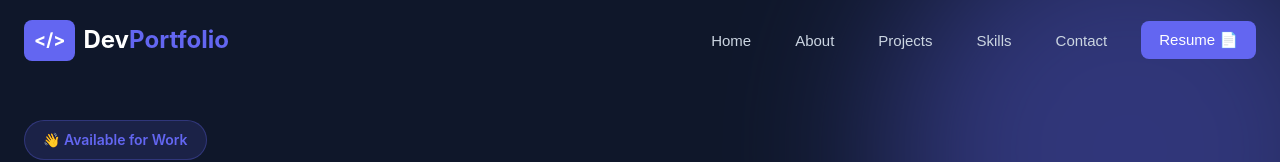
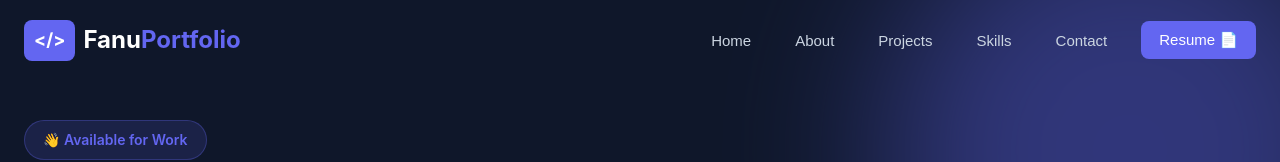
Before and after one commit to Fanitu/FanuPortofoilio, a React (Vite) app: page / in a window 1280 px wide. Shown: the top 162 px of the page. Built offline with nearby package versions, Linux system fonts and the light colour scheme.

Commit message:
Update App.jsx for name

```diff
--- a/src/App.jsx
+++ b/src/App.jsx
@@ -253,7 +253,7 @@ ${formData.message}
         <div className="container nav-container">
           <div className="nav-logo" onClick={() => scrollToSection('hero')}>
             <span className="logo-icon">{"</>"}</span>
-            <span className="logo-text">Dev<span>Portfolio</span></span>
+            <span className="logo-text">Fanu<span>Portfolio</span></span>
           </div>
 
           <div className={`nav-links ${mobileMenuOpen ? 'open' : ''}`}>
```
